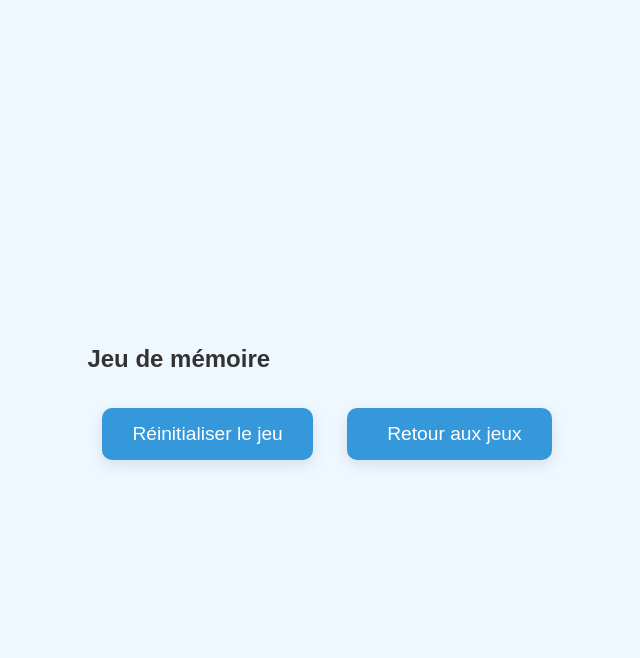
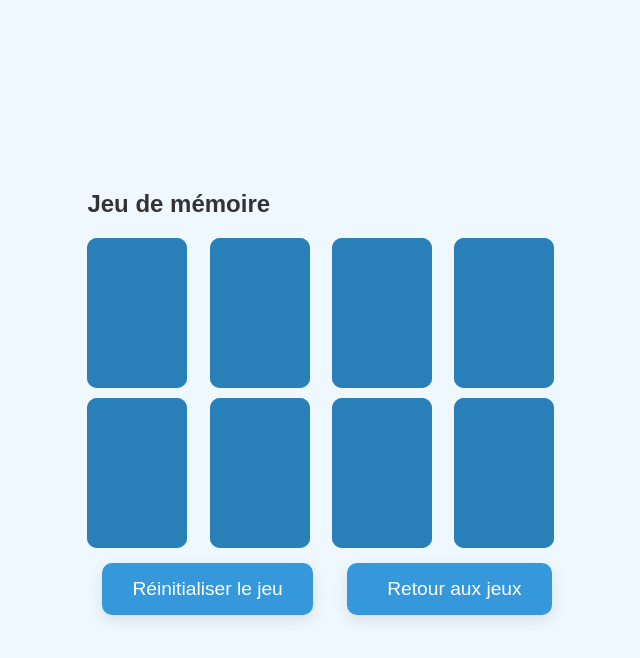
Before and after one commit to Azer-khadhraoui/LearnSpace, a plain HTML site: page games.html in a window 1280 px wide. Both pictures are taken after a click on the button "Jeu de mémoire". Shown: the whole page, without its empty margins (313-953 px from the left). Drawn offline with Linux system fonts and the light colour scheme.

Commit message:
fix error in memory game

```diff
--- a/game.css
+++ b/game.css
@@ -67,3 +67,58 @@ button i {
     flex-direction: column;
     align-items: center;
 }
+
+/* Styles pour le jeu de mémoire */
+#memory-cards-container {
+    display: grid;
+    grid-template-columns: repeat(4, 1fr);
+    gap: 10px;
+    margin-top: 20px;
+}
+
+.memory-card {
+    width: 100px;
+    height: 150px;
+    background-color: #3498db;
+    border-radius: 10px;
+    display: flex;
+    justify-content: center;
+    align-items: center;
+    font-size: 2em;
+    color: #fff;
+    cursor: pointer;
+    transition: transform 0.5s;
+    transform-style: preserve-3d;
+    position: relative;
+}
+
+.memory-card.flip {
+    transform: rotateY(180deg);
+}
+
+.memory-card::before {
+    content: '';
+    position: absolute;
+    width: 100%;
+    height: 100%;
+    background-color: #2980b9;
+    border-radius: 10px;
+    backface-visibility: hidden;
+}
+
+.memory-card::after {
+    content: attr(data-card);
+    position: absolute;
+    width: 100%;
+    height: 100%;
+    display: flex;
+    background-color: #114f79;
+    justify-content: center;
+    align-items: center;
+    backface-visibility: hidden;
+    transform: rotateY(180deg);
+}
+
+.memory-card.flip::after {
+    transform: rotateY(0deg);
+}
--- a/games.js
+++ b/games.js
@@ -29,6 +29,7 @@ function initializeMemoryGame() {
 let hasFlippedCard = false;
 let firstCard, secondCard;
 let lockBoard = false;
+let matchedPairs = 0;
 
 function flipCard() {
     if (lockBoard) return;
@@ -54,6 +55,12 @@ function checkForMatch() {
 function disableCards() {
     firstCard.removeEventListener('click', flipCard);
     secondCard.removeEventListener('click', flipCard);
+    matchedPairs++;
+    if (matchedPairs === 4) {
+        setTimeout(() => {
+            alert('Félicitations ! Vous avez gagné !');
+        }, 500);
+    }
     resetBoard();
 }
 
@@ -63,7 +70,7 @@ function unflipCards() {
         firstCard.classList.remove('flip');
         secondCard.classList.remove('flip');
         resetBoard();
-    }, 1500);
+    }, 1500); // Temps pendant lequel les cartes restent révélées
 }
 
 function resetBoard() {
@@ -73,6 +80,7 @@ function resetBoard() {
 
 function resetMemoryGame() {
     document.getElementById('memory-cards-container').innerHTML = '';
+    matchedPairs = 0;
     initializeMemoryGame();
 }
 
```
